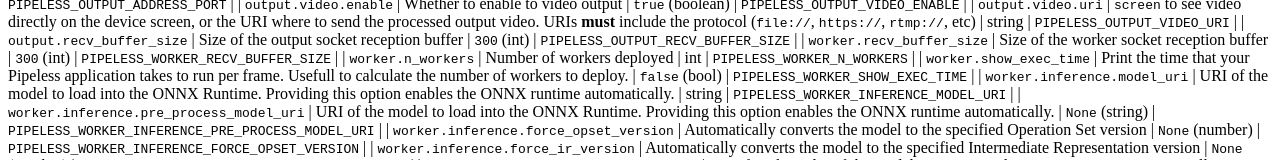
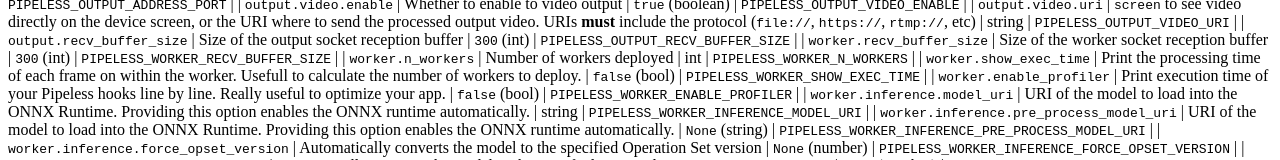
Before and after one commit to pipeless-ai/docs, a Next.js app: page /v0/configuration in a window 1280 px wide. Shown: the part 295-455 px from the top of the page. Built offline with nearby package versions, Linux system fonts and the light colour scheme.

Commit message:
Add enable_profiler option
Signed-off-by: Miguel A. Cabrera Minagorri <devgorri@gmail.com>

```diff
--- a/pages/v0/configuration.mdx
+++ b/pages/v0/configuration.mdx
@@ -24,7 +24,8 @@
 | `output.recv_buffer_size` | Size of the output socket reception buffer | `300` (int) | `PIPELESS_OUTPUT_RECV_BUFFER_SIZE` |
 | `worker.recv_buffer_size` | Size of the worker socket reception buffer | `300` (int) | `PIPELESS_WORKER_RECV_BUFFER_SIZE` |
 | `worker.n_workers` | Number of workers deployed | int | `PIPELESS_WORKER_N_WORKERS` |
-| `worker.show_exec_time` | Print the time that your Pipeless application takes to run per frame. Usefull to calculate the number of workers to deploy. | `false` (bool) | `PIPELESS_WORKER_SHOW_EXEC_TIME` |
+| `worker.show_exec_time` | Print the processing time of each frame on within the worker. Usefull to calculate the number of workers to deploy. | `false` (bool) | `PIPELESS_WORKER_SHOW_EXEC_TIME` |
+| `worker.enable_profiler` | Print execution time of your Pipeless hooks line by line. Really useful to optimize your app. | `false` (bool) | `PIPELESS_WORKER_ENABLE_PROFILER` |
 | `worker.inference.model_uri` | URI of the model to load into the ONNX Runtime. Providing this option enables the ONNX runtime automatically. | string | `PIPELESS_WORKER_INFERENCE_MODEL_URI` |
 | `worker.inference.pre_process_model_uri` | URI of the model to load into the ONNX Runtime. Providing this option enables the ONNX runtime automatically. | `None` (string) | `PIPELESS_WORKER_INFERENCE_PRE_PROCESS_MODEL_URI` |
 | `worker.inference.force_opset_version` | Automatically converts the model to the specified Operation Set version | `None` (number) | `PIPELESS_WORKER_INFERENCE_FORCE_OPSET_VERSION` |
```
